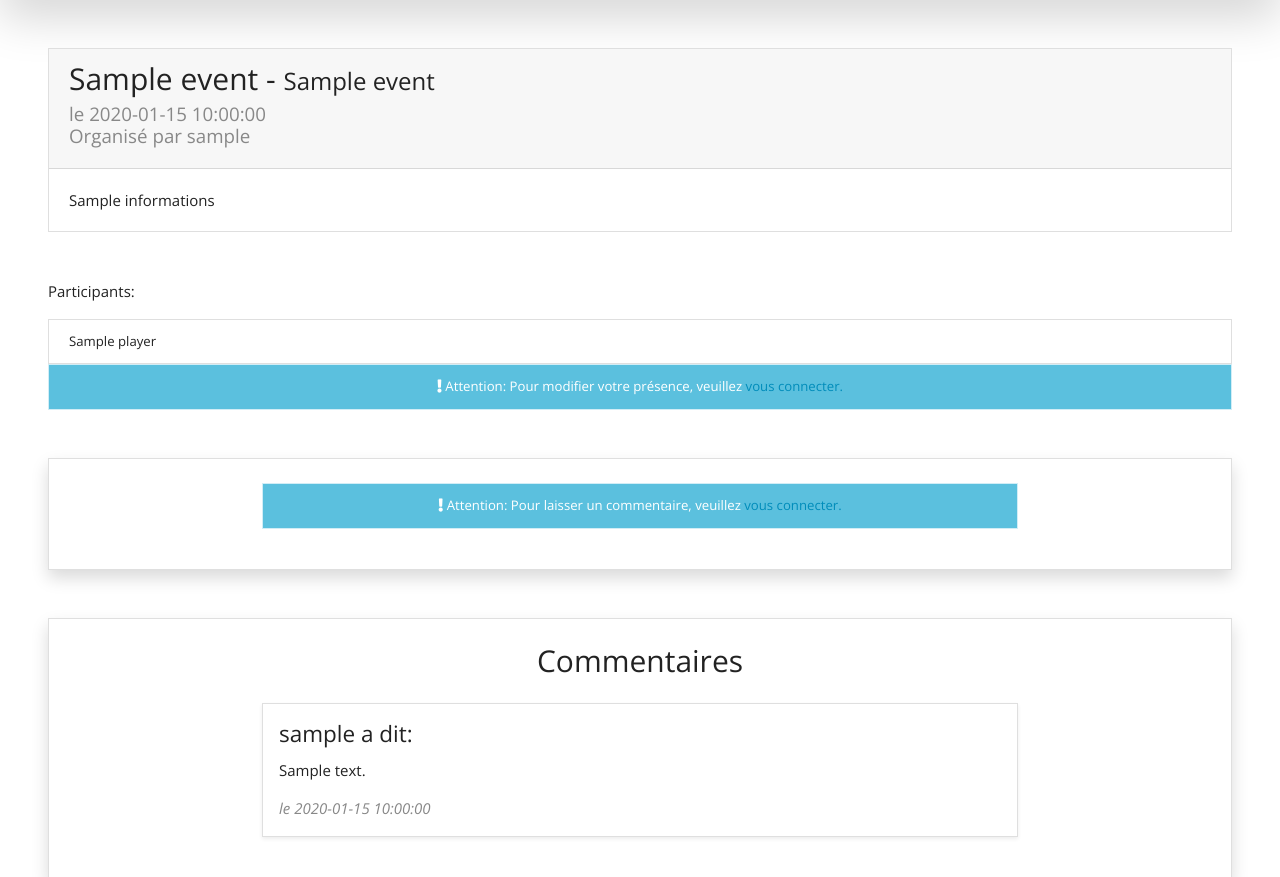
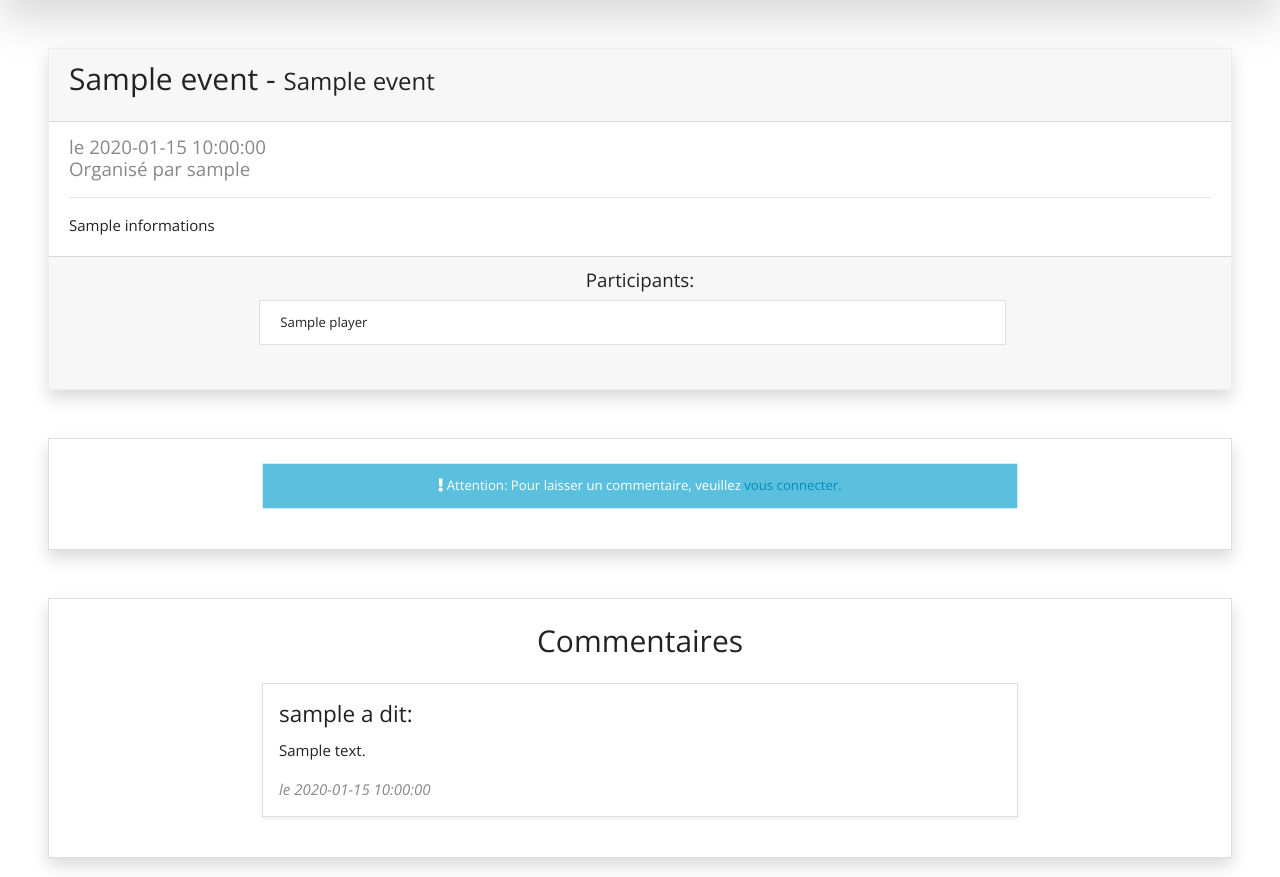
Before and after one commit to gironeremi/oc_project5, a PHP site: template View/eventView.php in a window 1280 px wide. Shown: the part 55-932 px from the top of the page. Run offline with PHP 8.4, Linux system fonts and the light colour scheme; the template is opened without the code that fills it: most values are stand-ins (such as "Sample title", 1, 10 or a date in 2020); some libraries are stand-ins or nearby versions.

Commit message:
Amélioration du visuel

```diff
--- a/View/eventEditorView.php
+++ b/View/eventEditorView.php
@@ -51,7 +51,7 @@
         <p>
             <label for="eventDate">Rendez-vous le : </label><input type="date" name="eventDate" class="form-control" value="<?php if(!empty($event)){echo $event['eventDate'];}else { echo date('Y-m-d');} ?>" />
         </p>
-        <button type="submit" class="btn btn-primary btn-block mt-4">Valider</button>
+        <button type="submit" class="btn btn-primary btn-lg mt-4">Valider</button>
     </form>
 </div>
 <?php $content = ob_get_clean();
--- a/View/eventView.php
+++ b/View/eventView.php
@@ -1,19 +1,19 @@
 <?php $title = $event['eventName'];
 ob_start(); ?>
-<div class="card m-5">
+<div class="card m-5 border-secondary shadow">
     <div class="card-header">
         <h2 class="card-title"><?= $event['eventName'] ?> - <small><?= $event['gameName']?></small></h2>
+    </div>
+    <div class="card-body">
         <h5 class="card-subtitle mb-2 text-muted">le <?= $event['eventDate_fr'] ?> <br />
             Organisé par <?= $event['username']?>
         </h5>
-    </div>
-    <div class="card-body">
+        <hr>
         <p class="card-text"><?= nl2br($event['informations']) ?></p>
     </div>
-</div>
-<div class="m-5">
-    <p>Participants:</p>
-    <ul class="list-group">
+    <div class="card-footer d-flex flex-column justify-content-center align-items-center">
+        <h5>Participants:</h5>
+        <ul class="list-group col-md-8">
             <?php
             foreach ($players as $player) {
             ?>
@@ -22,30 +22,24 @@ ob_start(); ?>
             }
             ?>
         </ul>
+        <div class="mt-4 mb-2">
         <?php
         if (isset($_SESSION['username'])) {
-        //ajouter ici la condition: si l'orga = la personne conectée, ces boutons n'aparaissent pas...
-        //donc en fait c'est le contraire: si orga != personne, on affiche ces boutons.
             if ($_SESSION['username'] != $event['username']) {
                 if (in_array($_SESSION['username'], $players) === true) {
                 ?>
-                    <a href="index.php?action=deletePlayer&event_id=<?=$event['event_id']?>" class="btn btn-warning">Se retirer</a>
+                    <a href="index.php?action=deletePlayer&event_id=<?=$event['event_id']?>" class="btn btn-lg btn-warning">Se retirer</a>
                 <?php
                 } else {
                 ?>
-                    <a href="index.php?action=addPlayer&event_id=<?=$event['event_id']?>" class="btn btn-primary">Rejoindre cette table</a>
+                    <a href="index.php?action=addPlayer&event_id=<?=$event['event_id']?>" class="btn btn-primary btn-lg">Rejoindre cette table</a>
                 <?php
                 }
             }
-    } else {
-    ?>
-        <div class="alert alert-info text-center">
-            <strong><i class="fas fa-exclamation"></i> Attention: </strong>
-            Pour modifier votre présence, veuillez <a href="index.php?action=login">vous connecter.</a>
-        </div>
-    <?php
         }
         ?>
+        </div>
+    </div>
 </div>
 
 <div class="card m-5 p-4 shadow bg-white rounded d-flex flex-column justify-content-center align-items-center">
@@ -60,8 +54,8 @@ ob_start(); ?>
                 </label>
                 <textarea id="comment" class="form-control mt-3 mb-4 shadow-sm" name="comment" placeholder="Saisissez ici votre commentaire" rows="3" maxlength="255" required></textarea>
             </div>
-            <div class="mt-3 mb-2">
-                <input type="submit" class="btn btn-primary btn-block"/>
+            <div class="mt-3 mb-2 d-flex justify-content-center align-items-center">
+                <input type="submit" class="btn btn-primary btn-lg"/>
             </div>
         </form>
         <?php
```
Also changed, not shown: View/listEventsView.php (+10 -17 lines). Lines whose indentation alone changed are shown as unchanged.
